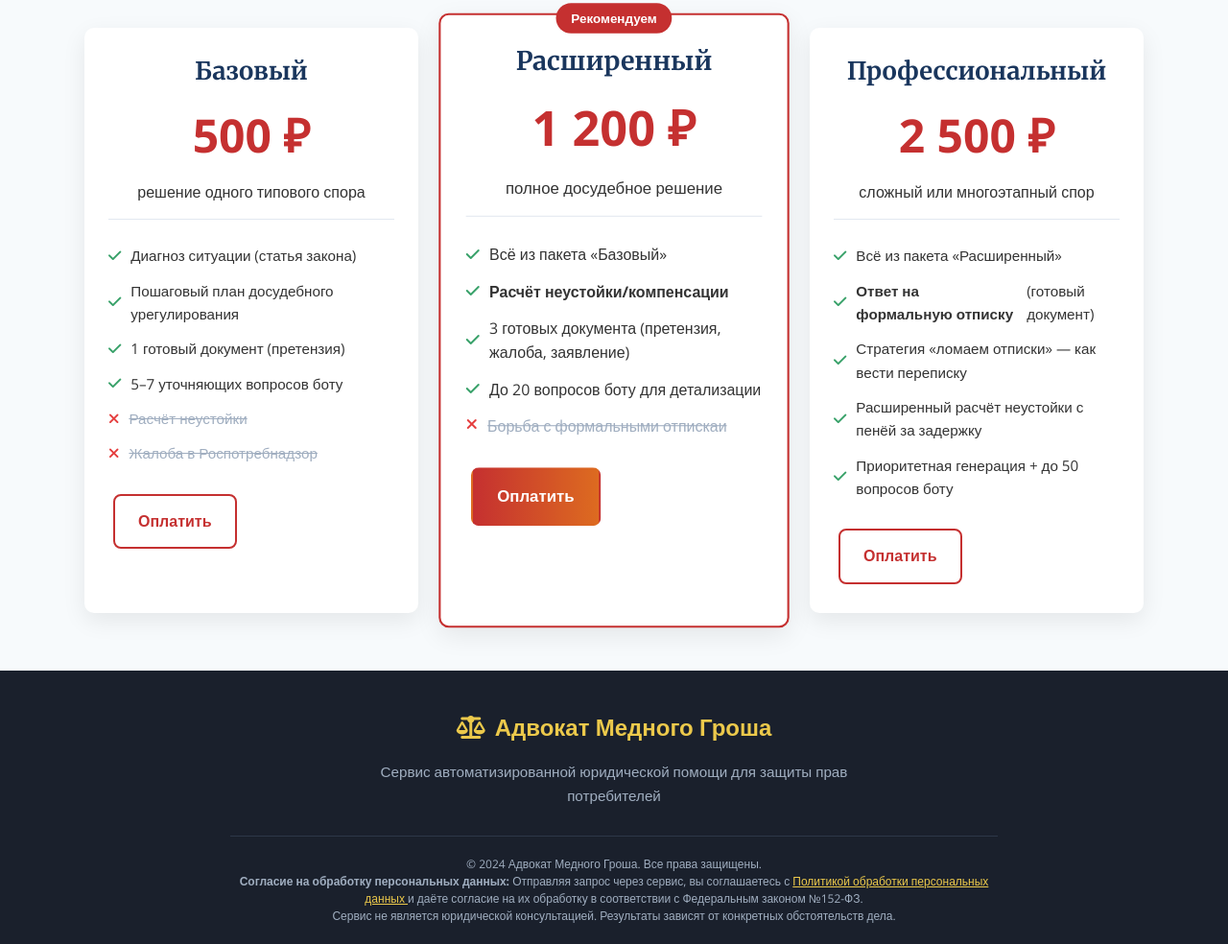
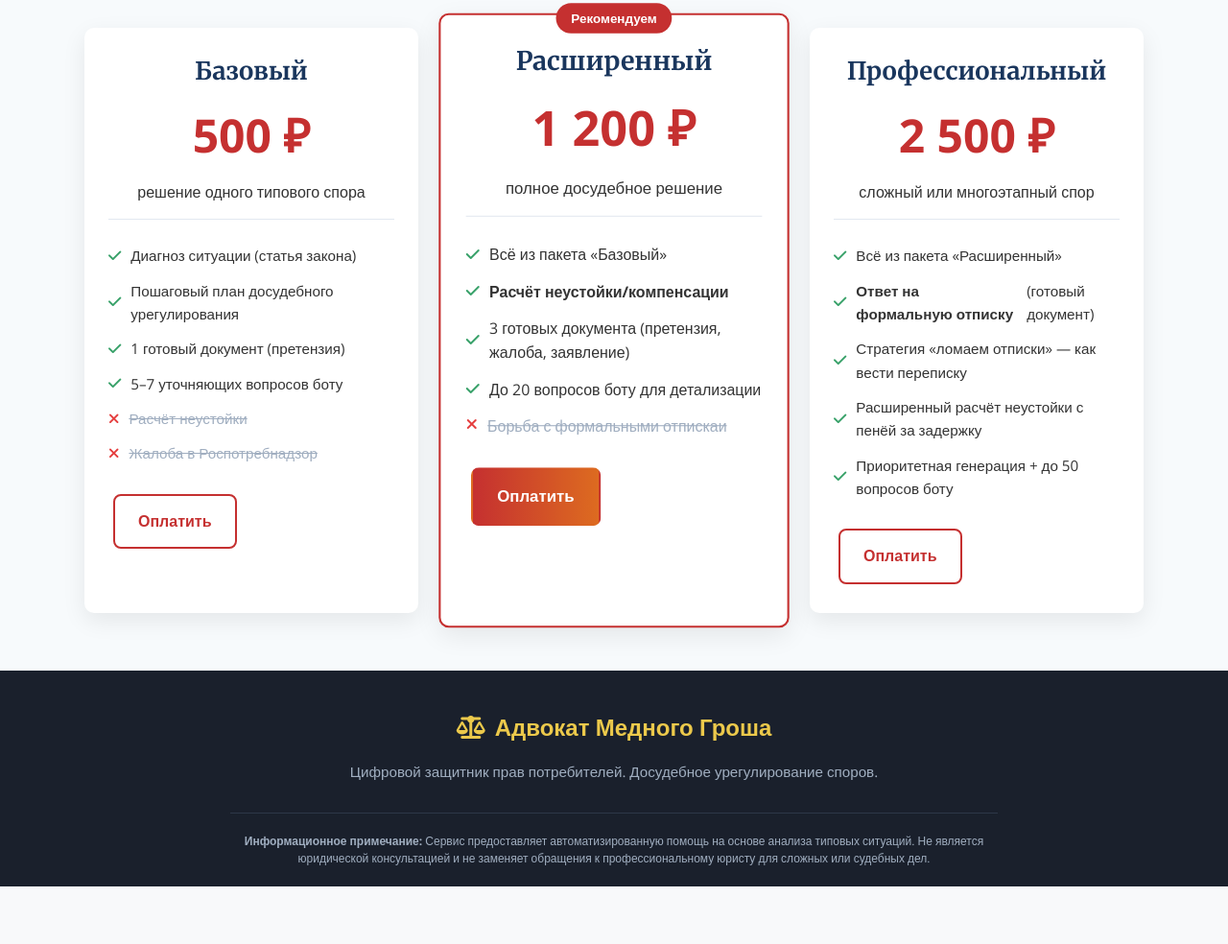
Before and after one commit to chearu-stack/chea, a website: page index.html in a window 1280 px wide. Shown: the part 2693-3677 px from the top of the page at 96% size. After the commit the page ends 3617 px from the top, so only its background shows below. Drawn offline with nearby package versions, Linux system fonts and the light colour scheme.

Commit message:
Update index.html

```diff
--- a/index.html
+++ b/index.html
@@ -293,23 +293,10 @@
                     <i class="fas fa-balance-scale"></i>
                     <span>Адвокат Медного Гроша</span>
                 </div>
-            <p class="footer-tagline">
-                Сервис автоматизированной юридической помощи для защиты прав потребителей
+                <p class="footer-tagline">Цифровой защитник прав потребителей. Досудебное урегулирование споров.</p>
+                <p class="footer-disclaimer">
+                    <strong>Информационное примечание:</strong> Сервис предоставляет автоматизированную помощь на основе анализа типовых ситуаций. Не является юридической консультацией и не заменяет обращения к профессиональному юристу для сложных или судебных дел.
                 </p>
-            <div class="footer-disclaimer">
-                <p>© 2024 Адвокат Медного Гроша. Все права защищены.</p>
-                <p>
-                    <strong>Согласие на обработку персональных данных:</strong>
-                    Отправляя запрос через сервис, вы соглашаетесь с
-                    <a href="privacy.html" style="color: #ecc94b; text-decoration: underline;">
-                        Политикой обработки персональных данных
-                    </a>
-                    и даёте согласие на их обработку в соответствии с Федеральным законом №152-ФЗ.
-                </p>
-                <p>
-                    Сервис не является юридической консультацией. Результаты зависят от конкретных обстоятельств дела.
-                </p>
-            </div>
             </div>
         </div>
     </footer>
```
Lines whose indentation alone changed are shown as unchanged.
